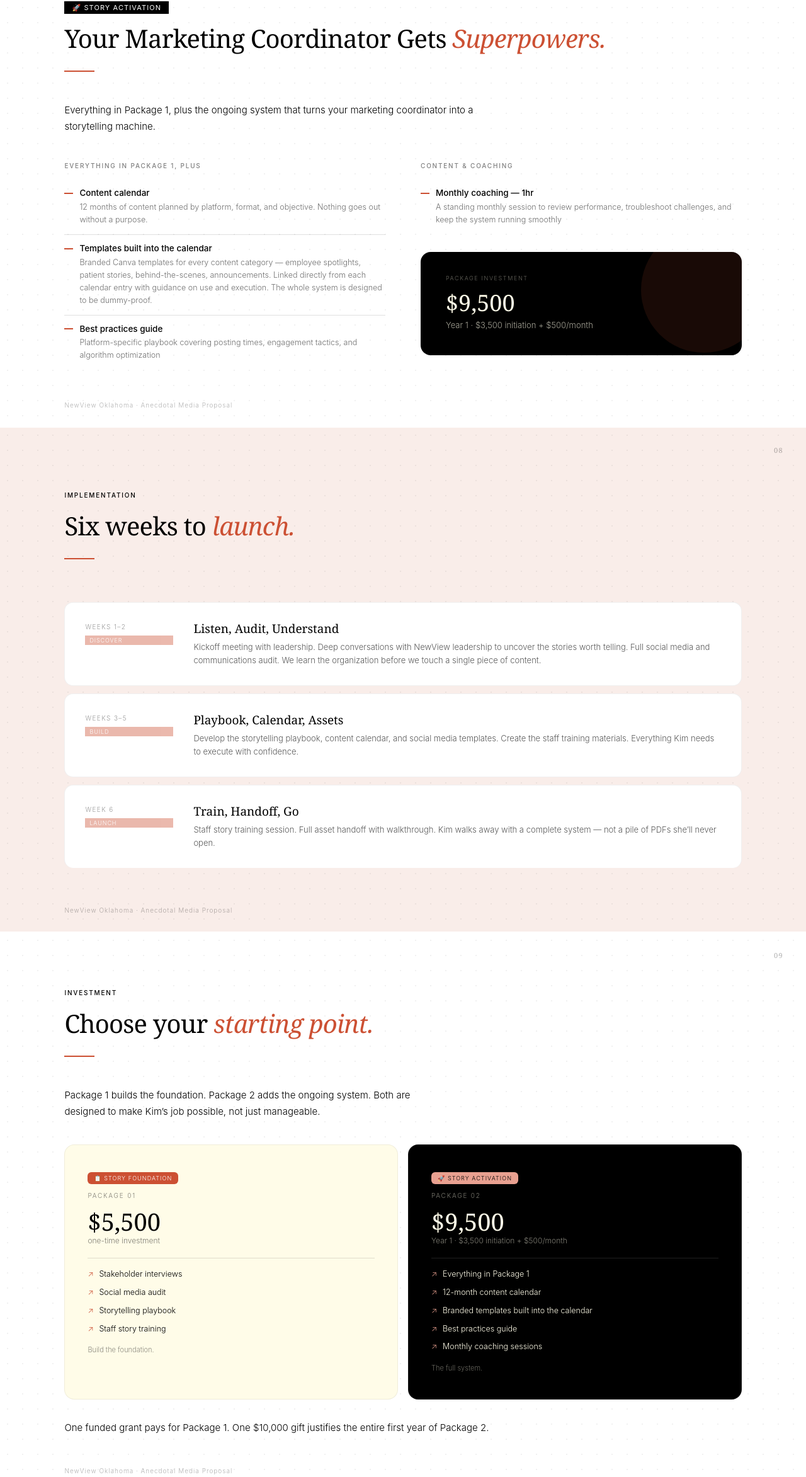
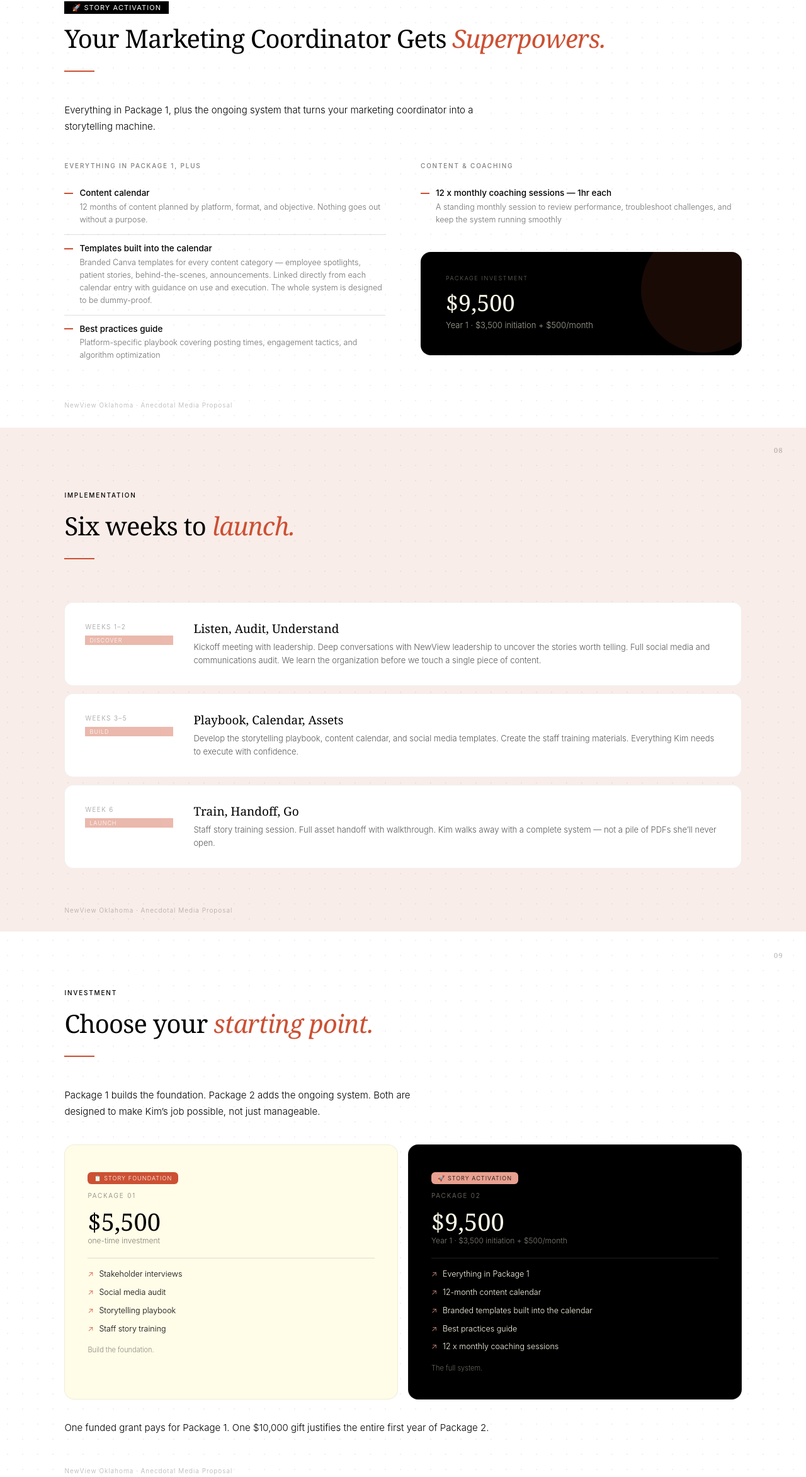
Before and after one commit to anecdotal-media/newview-proposal, a plain HTML site: page index.html in a window 1280 px wide. Shown: the part 5119-7464 px from the top of the page at 63% size. Drawn offline with Linux system fonts and the light colour scheme.

Commit message:
Package 02: specify "12 x monthly coaching sessions — 1hr each"
Makes the annual cadence explicit in both the package slide and the
Investment Summary price card.

Co-Authored-By: Claude Opus 4.7 (1M context) <noreply@anthropic.com>

```diff
--- a/index.html
+++ b/index.html
@@ -362,7 +362,7 @@ body { font-family:var(--sans); font-weight:300; background:var(--warm-white); c
     <div>
       <div class="eyebrow" style="margin-bottom:16px;">Content &amp; Coaching</div>
       <ul class="deliverable-list">
-        <li><div class="d-title">Monthly coaching &#8212; 1hr</div><div class="d-body">A standing monthly session to review performance, troubleshoot challenges, and keep the system running smoothly</div></li>
+        <li><div class="d-title">12 x monthly coaching sessions &#8212; 1hr each</div><div class="d-body">A standing monthly session to review performance, troubleshoot challenges, and keep the system running smoothly</div></li>
       </ul>
       <div class="feature-block" style="margin-top:28px;">
         <div class="feature-label">Package Investment</div>
@@ -442,7 +442,7 @@ body { font-family:var(--sans); font-weight:300; background:var(--warm-white); c
         <li>12-month content calendar</li>
         <li>Branded templates built into the calendar</li>
         <li>Best practices guide</li>
-        <li>Monthly coaching sessions</li>
+        <li>12 x monthly coaching sessions</li>
       </ul>
       <div class="price-note" style="color:rgba(255,252,232,0.9);">The full system.</div>
     </div>
```
